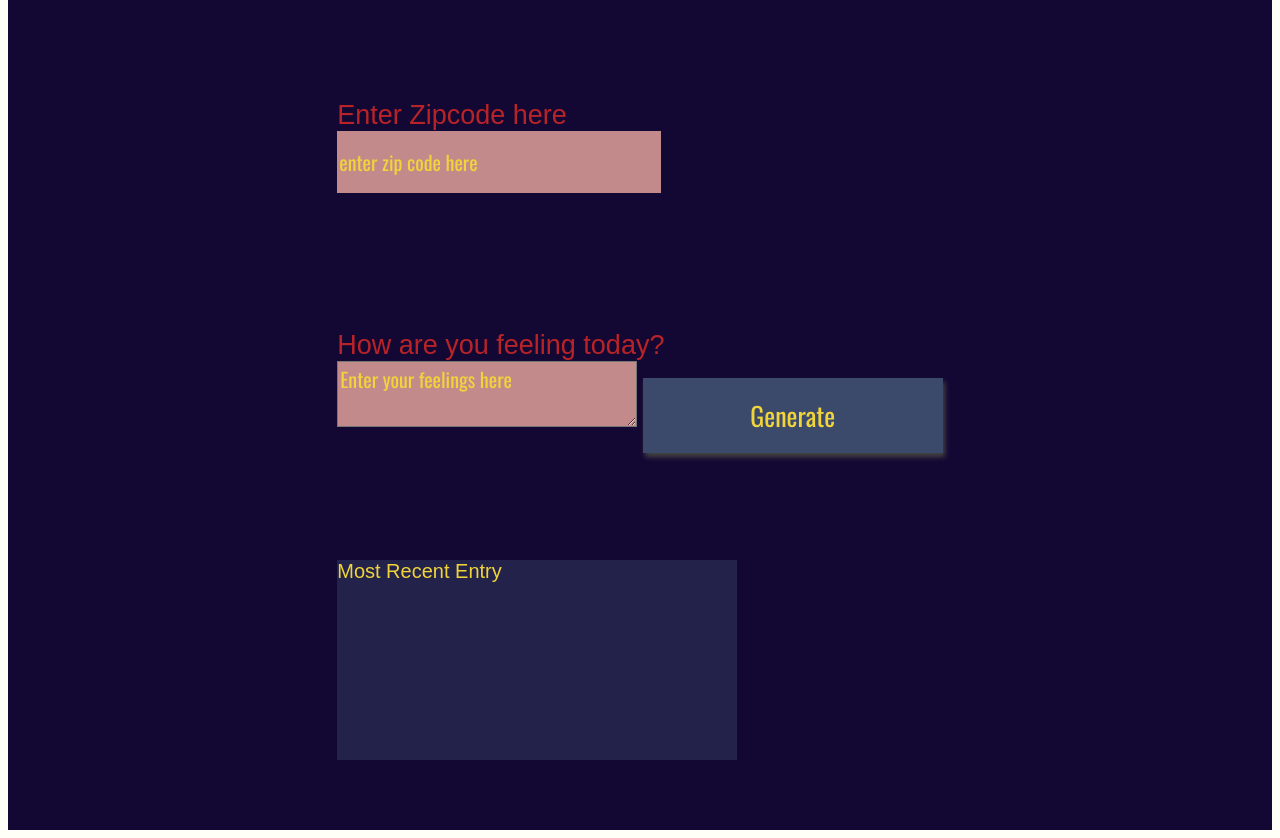
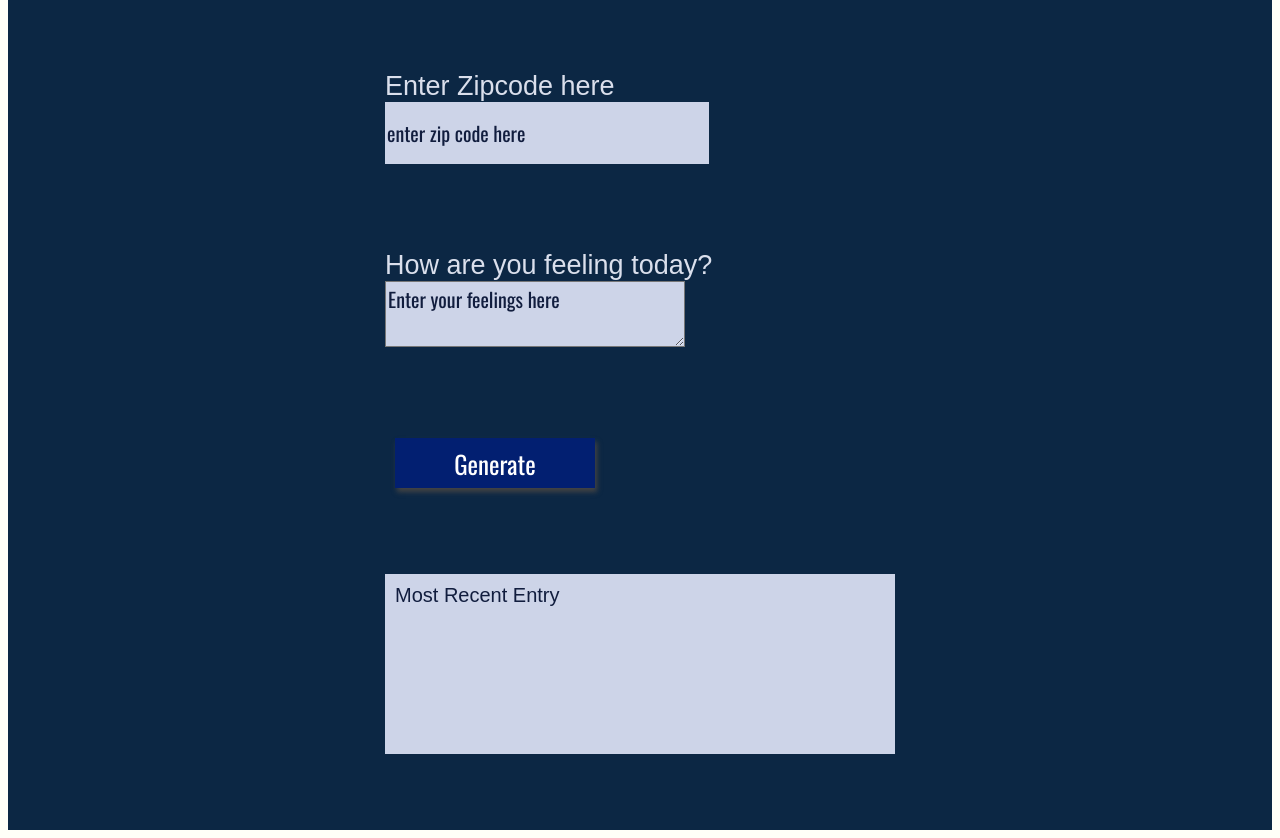
Before and after one commit to MayarSayed/Udacity-WebDevelopment-Nanodegree-WeatherJournalApp, a website: page website/index.html in a window 1280 px wide. Shown: the part 138-976 px from the top of the page. Drawn offline with nearby package versions, Linux system fonts and the light colour scheme; a web font is replaced by a local one.

Commit message:
Some updates

```diff
--- a/website/app.js
+++ b/website/app.js
@@ -16,9 +16,10 @@ const outputTemp    = document.getElementById("temp");
 const outputFeeling = document.getElementById("content");
 // Create a new date instance dynamically with JS
 let d = new Date();
-let newDate = d.getMonth()+'.'+ d.getDate()+'.'+ d.getFullYear();
+let newDate =  d.getDate()+'.'+ d.getMonth()+1 +'.'+ d.getFullYear();
 
 
+/* Function to GET Web API Data*/
 const getData = async () => {
 	const request = await fetch(apiURL+`?zip=${inputZipCode.value}&appid=${apiKey}&units=metric`);
 	console.log("the zip code = ");
@@ -32,10 +33,8 @@ const getData = async () => {
     	console.log("error", error);
   		}
 };
-
+/* Function to POST data */
 const postData = async ( url = '', data = {})=>{
-	//console.log("data posted to server : ");
-    //console.log(data);
     const response = await fetch(url, {
       method: 'POST',
       credentials: 'same-origin',
@@ -53,7 +52,7 @@ const postData = async ( url = '', data = {})=>{
       }
   };
 
-
+/* Function to GET Project Data and update the UI with given data*/
 const updateUI = async () => {
 	console.log("updateUI calleeed");
 	const request = await fetch('/showData');
@@ -61,9 +60,9 @@ const updateUI = async () => {
     const data = await request.json();
     console.log("update data in UI : ");
     console.log(data);
-    outputDate.innerHTML = data.date;
-    outputTemp.innerHTML = data.temp;
-    outputFeeling.innerHTML = data.feeling
+    outputDate.innerHTML = "Today's date : "+data.date;
+    outputTemp.innerHTML = "Temperature : "+data.temp;
+    outputFeeling.innerHTML = "Your Feeling : " +data.feeling
     //console.log(data);
     return ;
   	}  catch(error) {
@@ -73,15 +72,12 @@ const updateUI = async () => {
 
 generateBtn.addEventListener('click',clickAction);
 
+/* Function called by event listener */
 function clickAction(){
 	if(inputZipCode.value === ""){
-		//console.log("123 output");
 		alert('Please enter a zip code');
-		//console.log("any output");
 	}
 	else{
-		//console.log("heeeereeee");
 		getData().then((data)=> postData("/addData",{temp:data.main.temp,date:newDate,feeling:inputFeeling.value})).then(() => updateUI());
-		//console.log("finish");
 	}
 }
--- a/website/index.html
+++ b/website/index.html
@@ -18,8 +18,8 @@
   <div class ="holder feel">
     <label for="feelings">How are you feeling today?</label>
     <textarea class= "myInput" id="feelings" placeholder="Enter your feelings here" rows="2" cols="30"></textarea>
-    <button id="generate" type = "submit"> Generate </button>
   </div>
+  <button id="generate" type = "submit"> Generate </button>
   <div class ="holder entry">
     <div class = "title">Most Recent Entry</div>
    <div id = "entryHolder">
--- a/website/style.css
+++ b/website/style.css
@@ -5,11 +5,11 @@ body{
 
 #app{
     display: grid;
-    grid-auto-rows: minmax(150px, auto);
+    grid-auto-rows: minmax(50px, auto);
     /* grid-template-columns:  */
     height:120vh;
-    background: #130833;
-    color: #f0d43a;
+    background: #0c2744;
+    color: #dadfec;
     justify-content: center;
     grid-gap: 0.5em;
     font-size: 20px;
@@ -21,9 +21,11 @@ body{
 }
 
 .entry{
-    background: rgba(59, 74, 107, .4);
-    width: 400px;
-    height: 200px;
+    background: #cdd4e8;
+    color: #0e1880;
+    width: 500px;
+    height: 170px;
+    padding: 5px;
 }
 
 #entryHolder{
@@ -45,10 +47,12 @@ body{
 .headline {
     margin-top: 70px;
     font-size: 40px;
-    color: #b82328;
+    color: #7caae8;
 
 }
 .title{
+    color: #111d3e;
+    margin: 5px;
 
 }
 
@@ -56,26 +60,27 @@ body{
 label{
     display:block;
     font-size: 27px;
-    color: #b82328;
+    color: #dadfec;
 }
 
 input{
     display:block;
     height: 60px;
     width: 320px;
-    background:#c28a8b;
-    color: #b82328;
+    background:#cdd4e8;
+    color: #111d3e;
     font-size: 20px;
     font-family: 'Oswald', sans-serif;
     border: none;
 }
 
 button{
-    width: 300px;
-    height: 75px;
-    background: #3b4a6b;
-    color: #f0d43a;
-    font-size: 26px;
+    width: 200px;
+    height: 50px;
+    background: #021f71;
+    color: #ffffff;
+    margin-left: 10px;
+    font-size: 25px;
     font-family: 'Oswald', sans-serif;
     border: none;
     box-shadow: 2px 4px 5px #444;
@@ -85,8 +90,8 @@ h1{
 }
 
 textarea{
-    background:#c28a8b;
-    color: #b82328;
+    background:#cdd4e8;
+    color: #111d3e;
     font-size: 20px;
     font-family: 'Oswald', sans-serif;
 }
@@ -99,19 +104,19 @@ button:focus {
 }
 /* Style for Placeholder Text*/
 ::placeholder { /* Firefox, Chrome, Opera */
-    color: #f0d43a;
+    color: #111d3e;
     font-family: 'Oswald', sans-serif;
 
 }
 
 :-ms-input-placeholder { /* Internet Explorer 10-11 */
-    color: #f0d43a;
+    color: #111d3e;
     font-family: 'Oswald', sans-serif;
 
 }
 
 ::-ms-input-placeholder { /* Microsoft Edge */
-    color: #f0d43a;
+    color: #111d3e;
     font-family: 'Oswald', sans-serif;
 
 }
```
